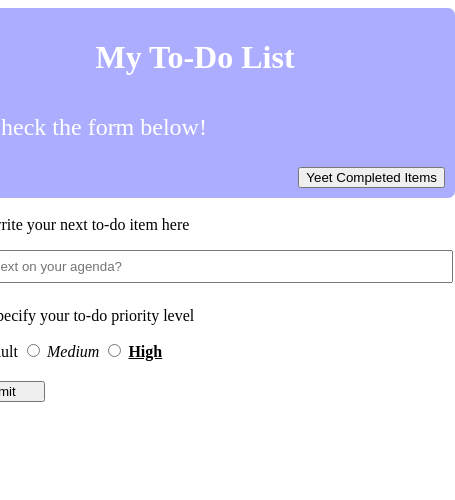
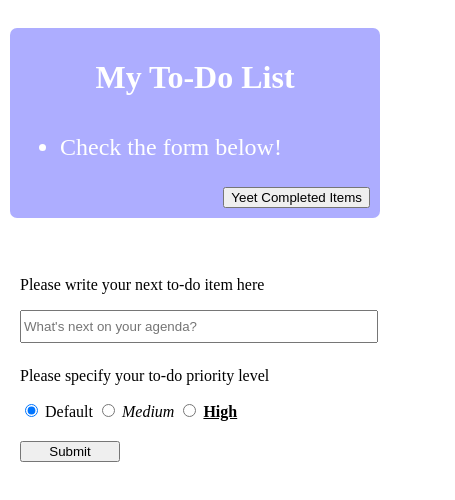
Before and after one commit to bhdao/to-do-app, a plain HTML site: page index.html in a window 390 px wide. Shown: the whole page, 455 px wide, since content can reach past the window. Drawn offline with Linux system fonts and the light colour scheme; a web font is replaced by a local one.

Commit message:
Fix JSON.parse error for new users. Made interface tablet-mobile friendly.

```diff
--- a/app.js
+++ b/app.js
@@ -12,9 +12,16 @@ let todoContainer = document.querySelector("#todo_container");
 let congrats = document.querySelector("#congrats");
 
 let listData = [];
-if (JSON.parse(localStorage.listData).length > 0) {
-  todoList.innerHTML = "";
-  listData = [...JSON.parse(localStorage.listData)];
+
+let checkInit = () => {
+  if (JSON.parse(localStorage.listData).length > 0) {
+    todoList.innerHTML = "";
+    listData = [...JSON.parse(localStorage.listData)];
+  }
+};
+
+if (localStorage.length) {
+  checkInit();
 }
 
 for (const item of listData) {
@@ -32,8 +39,8 @@ let checkList = () => {
   }
   listData = newList;
   localStorage.setItem("listData", JSON.stringify(listData))
-  if (refreshedList.length < 1 && !congrats.classList.value){document.getElementById("congrats").classList.add("show")}
-  else {congrats.classList.remove("show")};
+  if (refreshedList.length < 1 && !congrats.classList.value) { document.getElementById("congrats").classList.add("show") }
+  else { congrats.classList.remove("show") };
 };
 
 let crossItem = (e) => {
--- a/index.css
+++ b/index.css
@@ -4,6 +4,7 @@ body {
   align-items: center;
   font-family: "Andada Pro", serif;
   flex-direction: column;
+  max-width: 100vw;
 }
 
 h2 {
@@ -33,17 +34,21 @@ li {
 }
 
 #form_body {
-  min-width: 500px;
+  width: auto;
   max-width: 700px;
 }
 
 #todo_container {
   padding: 10px;
   border-radius: 7px;
-  min-width: 500px;
+  min-width: 50vw;
   max-width: 700px;
   background-color: rgb(173, 173, 255);
   color: white;
+}
+
+#form_container {
+  min-width: 50vw;
 }
 
 input {
@@ -85,3 +90,17 @@ input[type="Submit"] {
   text-align: center;
   line-height: 1.5em;
 }
+
+@media screen and (max-width: 1025px) {
+  #todo_container {
+    width: 100vw;
+    max-width: calc(100vw - 40px);
+    margin: 20px;
+  }
+
+  #form_container {
+    width: 100vw;
+    max-width: calc(100vw - 40px);
+    margin: 20px;
+  }
+}
```
